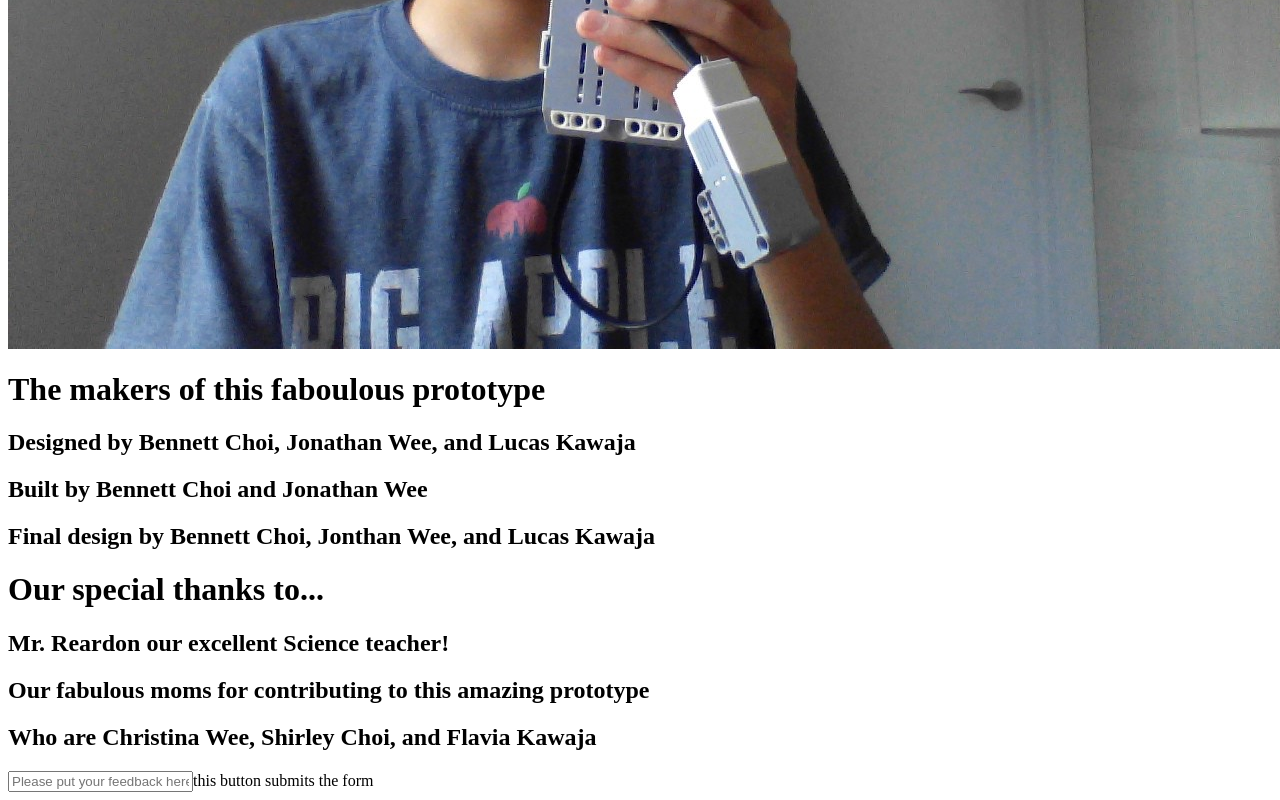
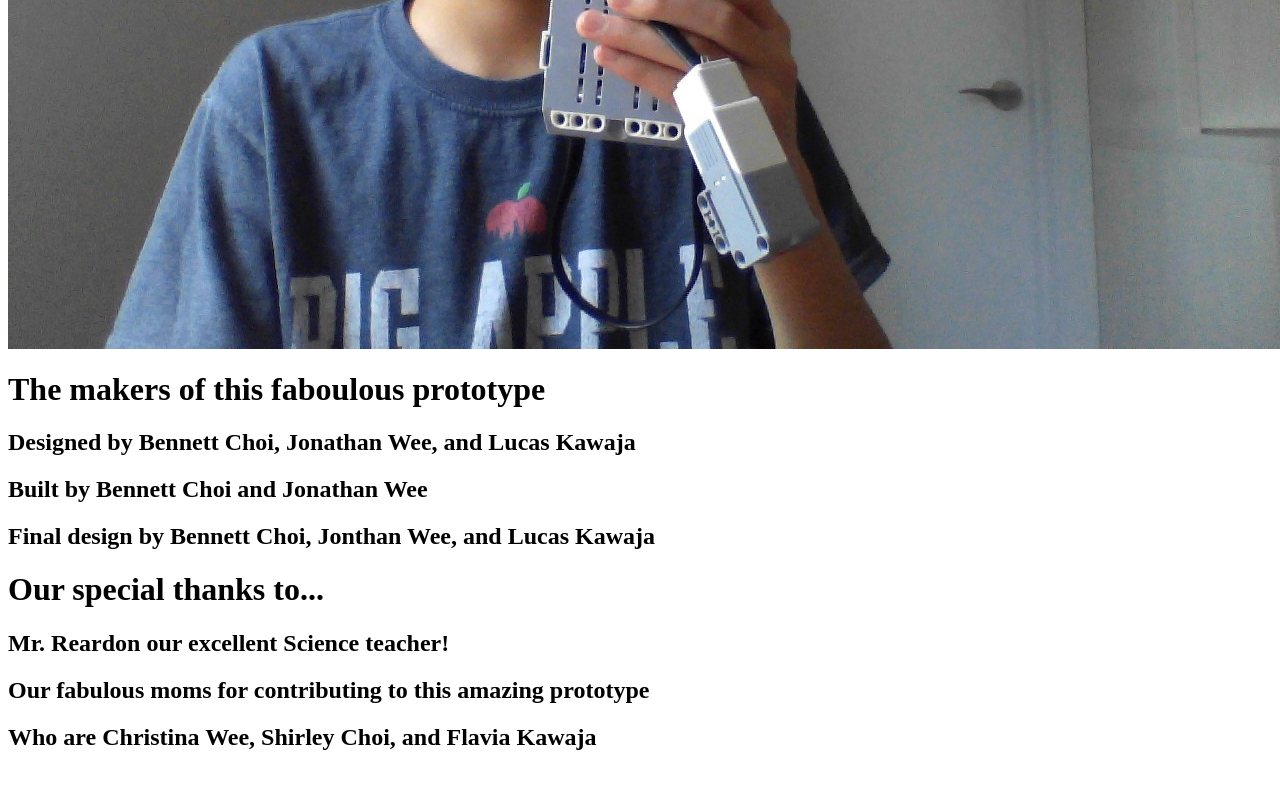
Before and after one commit to classlessteacher/y7a, a plain HTML site: page index.html in a window 1280 px wide. Shown: the part 484-1284 px from the top of the page. After the commit the page ends 1255 px from the top, so only its background shows below. Drawn offline with Linux system fonts and the light colour scheme.

Commit message:
Update index.html

```diff
--- a/index.html
+++ b/index.html
@@ -21,7 +21,3 @@
   <h2>Our fabulous moms for contributing to this amazing prototype</h2>
 
   <h2>Who are Christina Wee, Shirley Choi, and Flavia Kawaja</h2>
-
-<input type="text" placeholder="Please put your feedback here!"
-       <button type="submit">this button submits the form</button>
-  </main>
```
